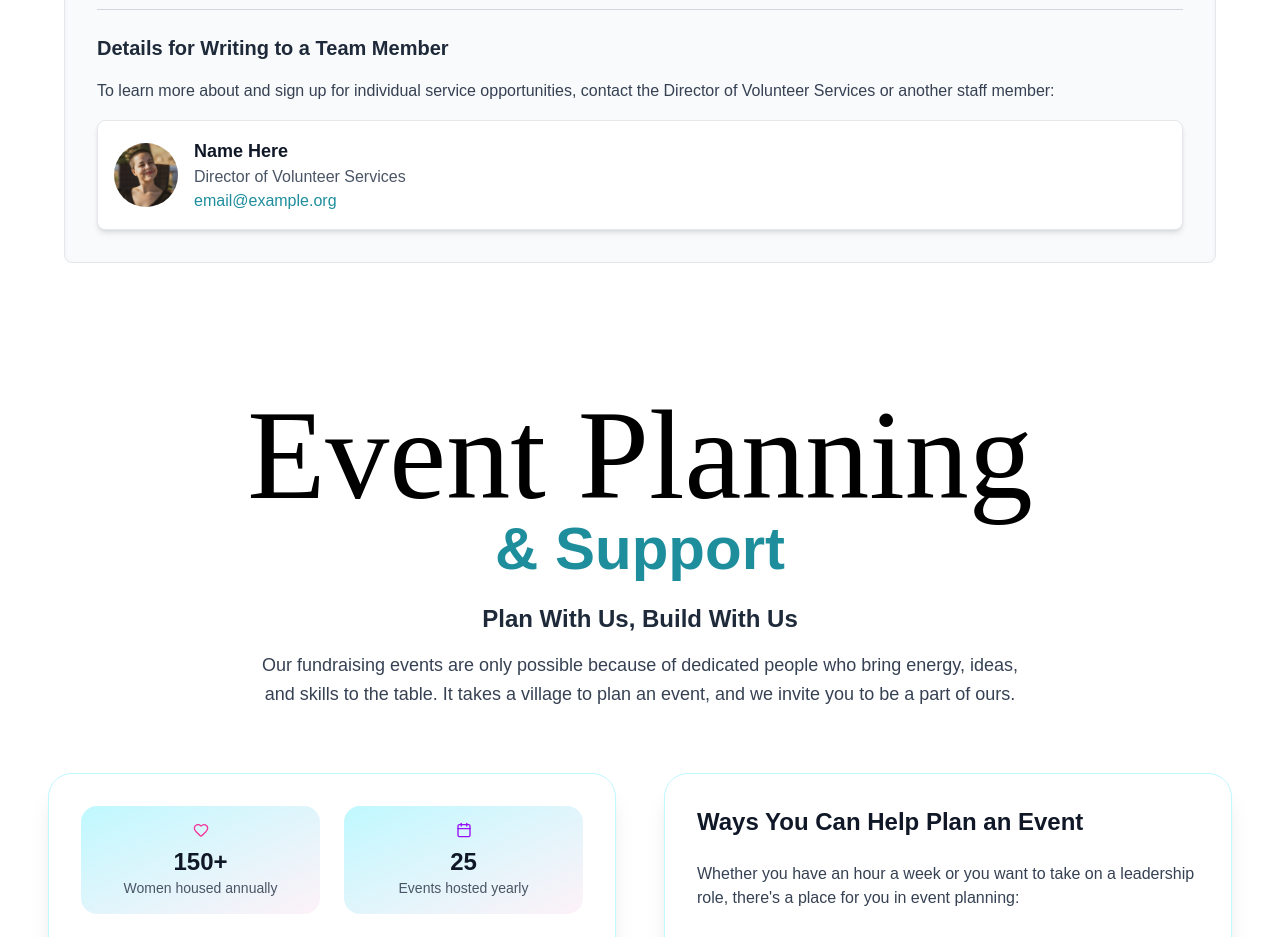
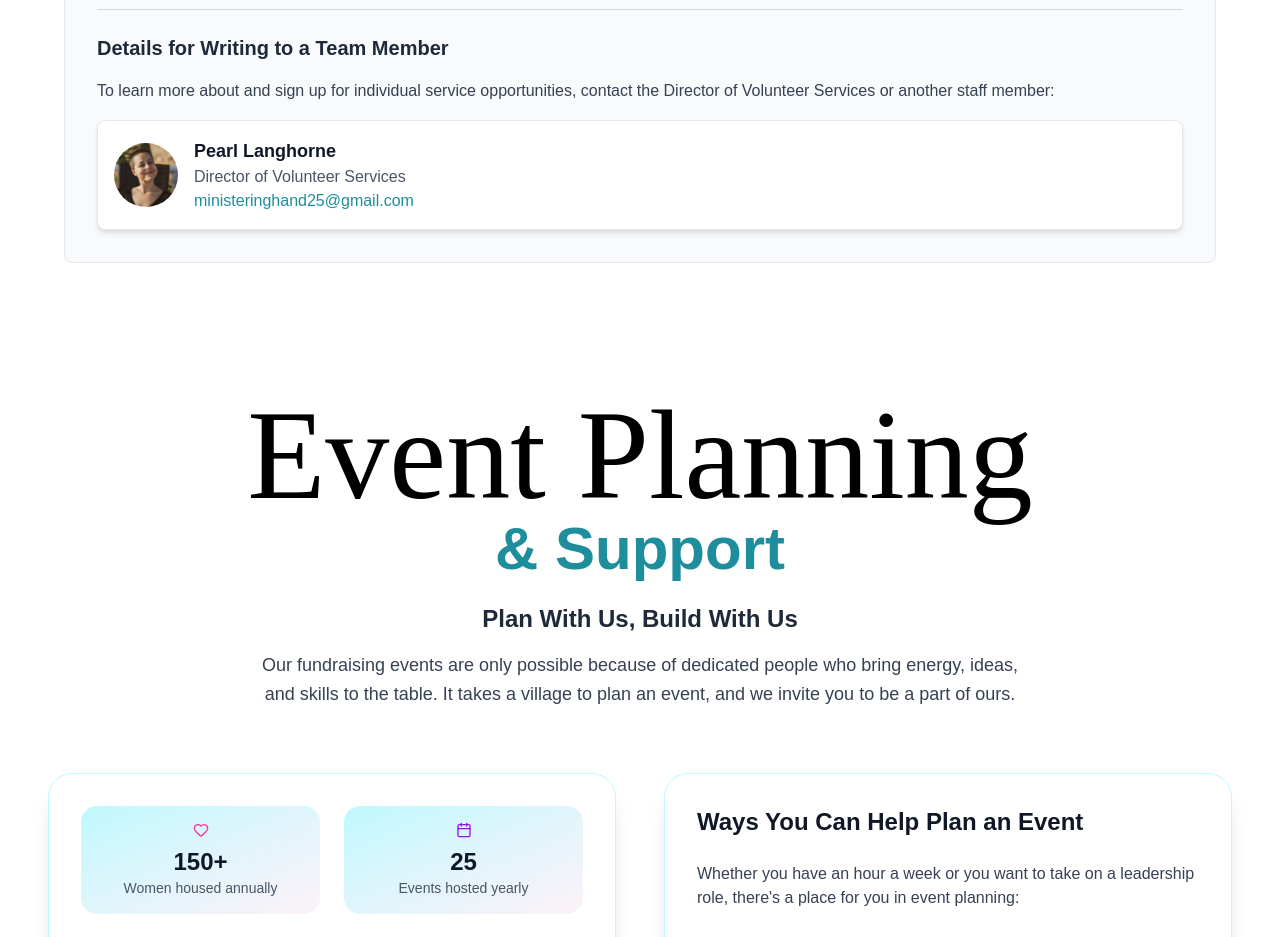
Before and after one commit to jessicasewe/ministering_hand, a Next.js app: page /partnership in a window 1280 px wide. Shown: the part 3280-4217 px from the top of the page. Built offline with nearby package versions, Linux system fonts and the light colour scheme; a web font is replaced by a local one.

Commit message:
chore: updates

```diff
--- a/app/partnership/page.tsx
+++ b/app/partnership/page.tsx
@@ -532,12 +532,14 @@
                   className="w-16 h-16 rounded-full object-cover"
                 />
                 <div>
-                  <p className="text-lg font-bold text-gray-900">Name Here</p>
+                  <p className="text-lg font-bold text-gray-900">
+                    Pearl Langhorne
+                  </p>
                   <p className="text-gray-600">
                     Director of Volunteer Services
                   </p>
                   <p className="text-[#1e8e9d] font-medium">
-                    email@example.org
+                    ministeringhand25@gmail.com
                   </p>
                 </div>
               </div>
```
